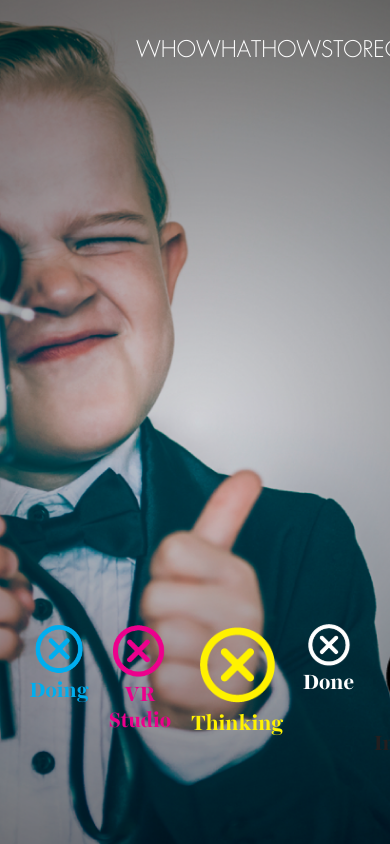
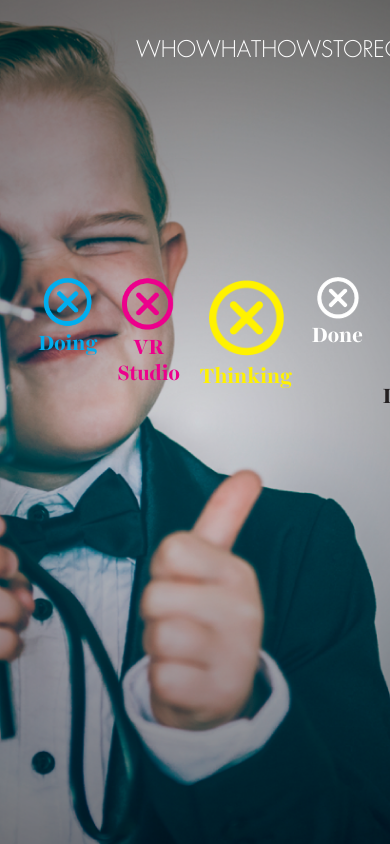
Before and after one commit to TagTheAgency/Tag-site-2.0, a PHP site: page /pages/home.html in a window 390 px wide. Run offline with PHP 8.4, Linux system fonts and the light colour scheme.

Commit message:
make cmyk crosses on home page responsive

```diff
--- a/pages/home.html
+++ b/pages/home.html
@@ -19,6 +19,7 @@
 		</div>
 	</header>
 	<main>
+		<div class="inner-container">
 			<div class="cmyk-crosses">
 				<div class="cmyk-crosses__wrapper">
 					<div class="cmyk-crosses__item">
@@ -41,7 +42,7 @@
 						<div class="cmyk-crosses__image cmyk-crosses__image--black"></div>
 						<div class="cmyk-crosses__text--black">Influencers</div>
 					</div>
-
+				</div>
 			</div>
 		</div>
 	</main>
--- a/stylesheets/style.css
+++ b/stylesheets/style.css
@@ -191,34 +191,29 @@ header {
     color: black; }
 
 .cmyk-crosses {
+  position: absolute;
+  top: 50%;
+  left: 50%;
+  transform: translate(-50%, -50%);
   font-size: 1.3em;
-  position: absolute;
-  width: 100%;
+  position: relative;
+  width: 70%;
   height: 150px;
   text-align: center;
-  font-family: "Harriet Bold";
-  bottom: 75px; }
+  font-family: "Harriet Bold"; }
   @media only screen and (min-width: 64em) and (max-width: 90em) {
     .cmyk-crosses {
-      bottom: 20px; } }
+      top: 100%; } }
   @media only screen and (min-width: 90em) {
     .cmyk-crosses {
-      bottom: 50px; } }
+      top: 90%; } }
   .cmyk-crosses__wrapper {
     display: flex;
     flex-wrap: nowrap;
     align-items: stretch;
     margin: 0 auto 0 auto;
-    height: 100%; }
-    @media only screen and (max-width: 64em) {
-      .cmyk-crosses__wrapper {
-        width: 90%; } }
-    @media only screen and (min-width: 64em) and (max-width: 90em) {
-      .cmyk-crosses__wrapper {
-        width: 50%; } }
-    @media only screen and (min-width: 90em) {
-      .cmyk-crosses__wrapper {
-        width: 40%; } }
+    height: 100%;
+    width: 100%; }
   .cmyk-crosses__item {
     margin: 0 10px 0 10px;
     flex: 1; }
--- a/stylesheets/style.scss
+++ b/stylesheets/style.scss
@@ -308,34 +308,26 @@ header {
 }
 
 .cmyk-crosses {
+	@include center;
 	font-size: 1.3em;
-	position: absolute;
-	width: 100%;
+	position: relative;
+	width: 70%;
 	height: 150px;
 	text-align: center;
 	font-family: $header-font;
-	bottom: 75px;
 	@include respond-to(handhelds) {
 	}
 	@include respond-to(medium-screens) {
-		bottom: 20px;
+		top: 100%;
 	}
 	@include respond-to(wide-screens) {
-		bottom: 50px;
+		top: 90%;
 	}
 	&__wrapper {
 		@include flex-wrapper;
 		margin: 0 auto 0 auto;
 		height: 100%;
-		@include respond-to(handhelds) {
-			width: 90%;
-		}
-		@include respond-to(medium-screens) {
-			width: 50%;
-		}
-		@include respond-to(wide-screens) {
-			width: 40%;
-		}
+		width: 100%;
 	}
 	&__item {
 		margin: 0 10px 0 10px;
```
Also changed, not shown: 1 other file. Lines whose indentation alone changed are shown as unchanged.
